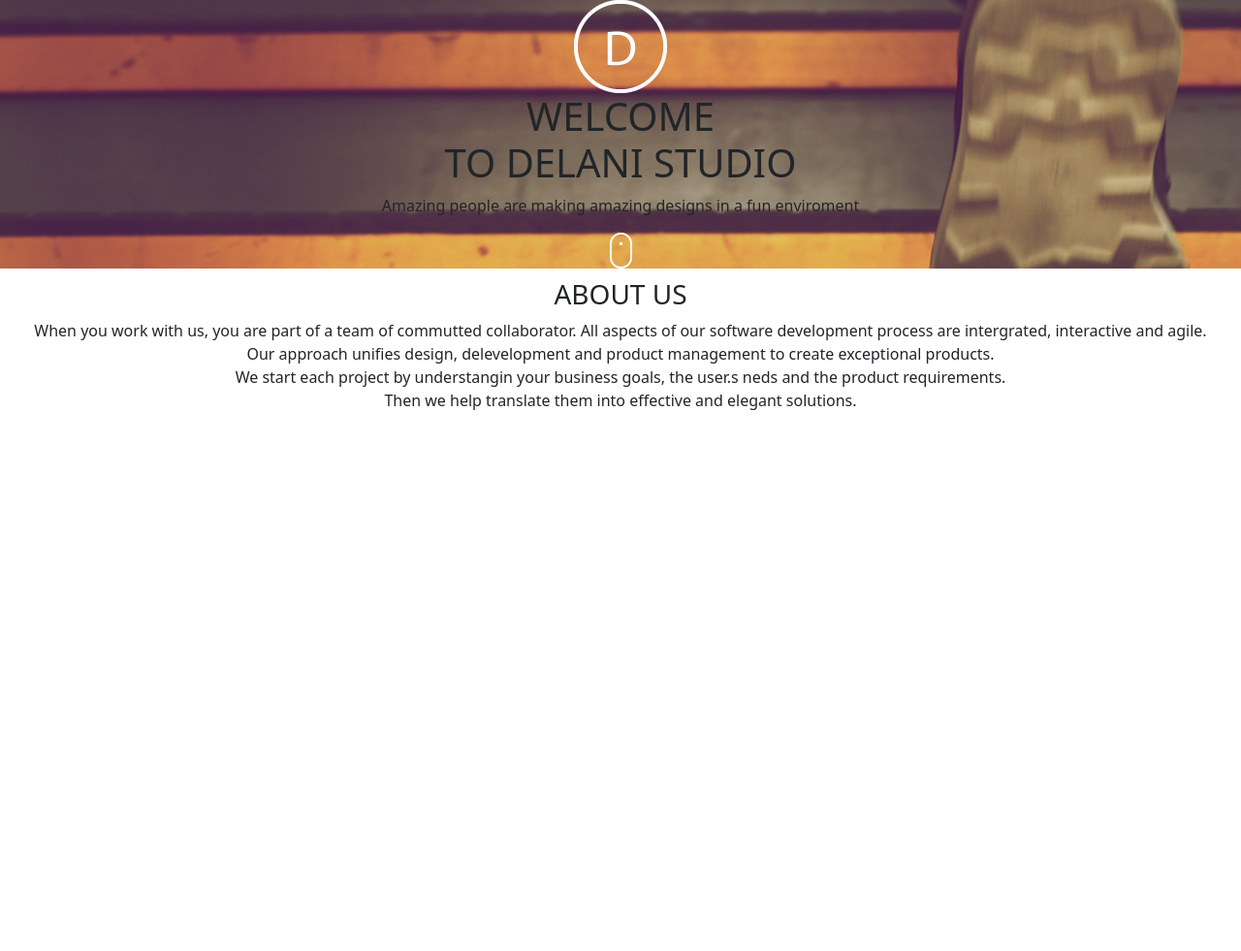
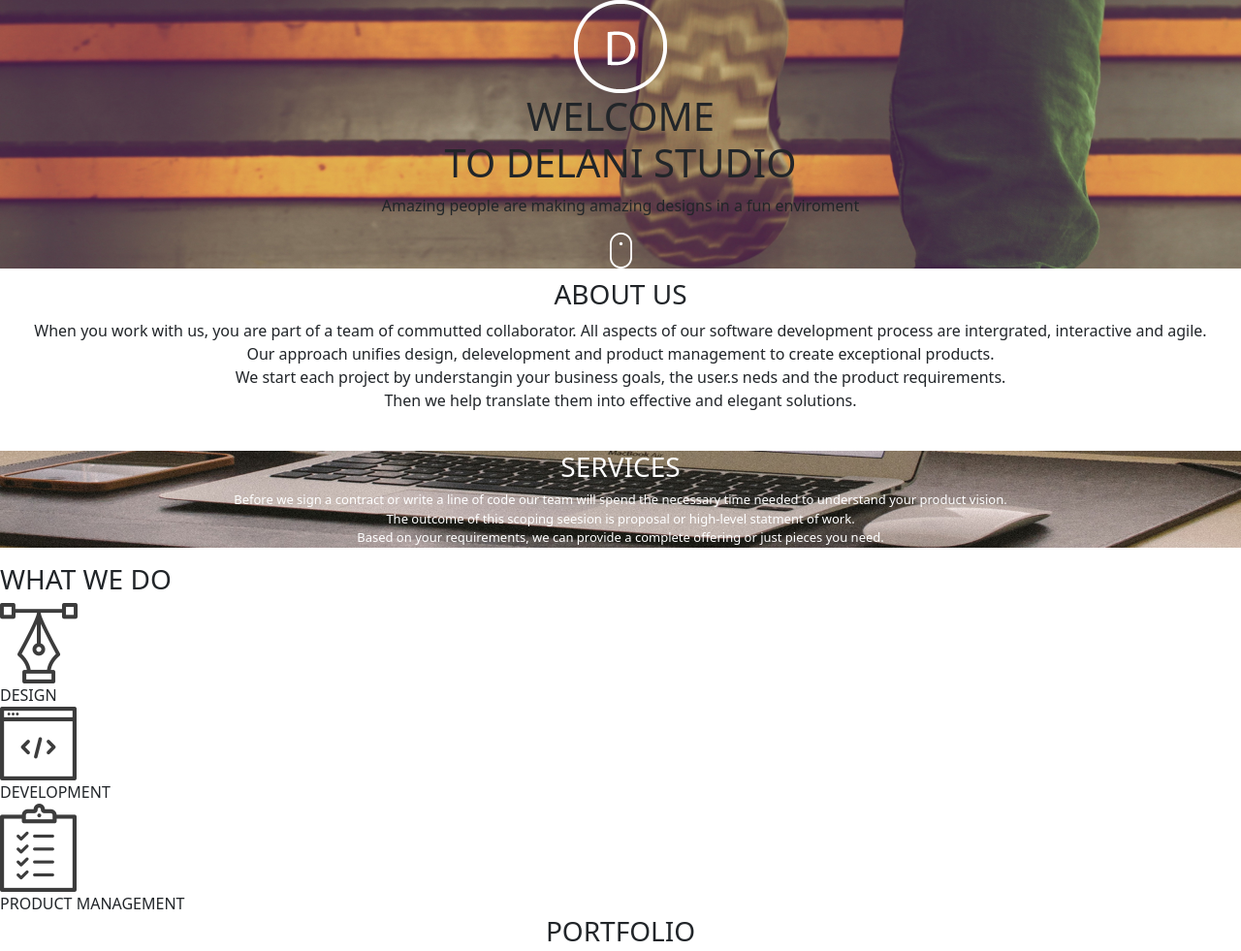
Before and after one commit to Barchok-Kiposmet/Moringa-Projects, a plain HTML site: page Week-3/project/index.html in a window 1280 px wide. Shown: the top 981 px of the page at 97% size. Before the commit the page ends 800 px from the top, so only its background shows below. Drawn offline with nearby package versions, Linux system fonts and the light colour scheme.

Commit message:
Css style

```diff
--- a/Week-3/project/index.html
+++ b/Week-3/project/index.html
@@ -30,15 +30,16 @@
             <br>
             <!-- <img src="s_image.jpg", id="banner"> -->
 
-    <!-- <div id="services-banner">
+    <div id="services-banner" style="background-image:url(s_image.jpg)">
             <h3 id="h-services">SERVICES</h3>
             <p id="services">
                 Before we sign a contract or write a line of code our team will spend the necessary time needed to understand your product vision.<br>
                 The outcome of this scoping seesion is proposal or high-level statment of work.<br>
                 Based on your requirements, we can provide a complete offering or just pieces you need.
             </p>
-    </div> -->
-    <!-- <h3 id="whatwedo">WHAT WE DO</h3>
+    </div>
+
+    <h3 id="whatwedo">WHAT WE DO</h3>
 
             <img src="design_icon.png" id="design-img"><br>
             <label for="design" id="design">DESIGN</label>
@@ -47,15 +48,14 @@
             <img src="dev_icon.png" id="dev-icon"><br>
             <label for="img" id="development">DEVELOPMENT</label>
             </div>
-            <div class="product">
+            <div id="product">
                 <img src="product_icon.png" id="product-icon"><br>
                 <label for="product">PRODUCT MANAGEMENT</label>
+            </div>
 
-            </div> -->
+    <h3 id="portfolio" style="text-align: center;">PORTFOLIO</h3><br> -->
 
-    <!-- <h3 id="portfolio" style="text-align: center;">PORTFOLIO</h3><br> -->
-
-        <!-- <img src="work4.jpg">
+        <img src="work4.jpg">
         <img src="work3.jpg">
         <img src="work2.jpg">
         <img src="work1.jpg">
@@ -63,11 +63,11 @@
         <img src="work6.jpg">
         <img src="work7.jpg">
         <img src="work8.jpg">
-         -->
 
-    <!-- <h3>CONTACT US</h3> -->
 
-            <!-- <img src="c_image.jpg" alt="background image">
+    <h3>CONTACT US</h3>
+
+             <!-- <img src="c_image.jpg" style="background image"> -->
             <form action="Submit">
                 <label for="name" required>Name...</label>
                 <input type="text" >
@@ -78,7 +78,7 @@
                 <br><label for="message">Your message</label>
                 <input type="text">
 
-            </form> -->
+            </form>
 
 
 
--- a/Week-3/project/style.css
+++ b/Week-3/project/style.css
@@ -1,13 +1,12 @@
+body{
+    background-color: white;
+}
+
 #logo{
     background-image: url("h_img.jpg");
-    width: 100%;
-    height: 200%;
-    margin-top: auto;
-    background-size: auto;
-    background-repeat: initial;
+    background-size: cover;
     text-align: center;
-    /* background-position: center;
-    background-origin: content-box, padding-box; */
+    columns: white;
 
 }
 
@@ -15,3 +14,13 @@
     margin-top: 10px;
     text-align: center;
 }
+
+#services-banner{
+    background-image: url(s_image.jpg);
+    background-size: cover;
+    text-align: center;
+    color: white;
+    font-size: small;
+
+
+}
```
